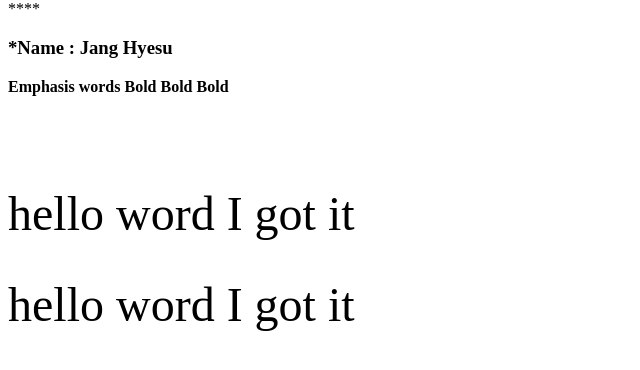
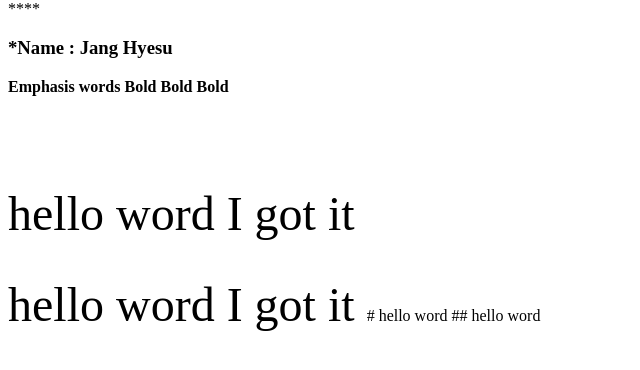
Before and after one commit to Hyesu77/Hyesu77.github.io, a plain HTML site: page index.html in a window 1280 px wide. Shown: the part 66-436 px from the top of the page, without its empty margins (0-640 px from the left). Drawn offline with Linux system fonts and the light colour scheme.

Commit message:
Update index.html

```diff
--- a/index.html
+++ b/index.html
@@ -10,4 +10,8 @@
 
 <font size = 24px> hello word I got it </font>
  <br><br><br>
-<font size = 8> hello word I got it </font>
+<font size = 8px> hello word I got it </font>
+
+
+ # hello word
+ ## hello word
```
